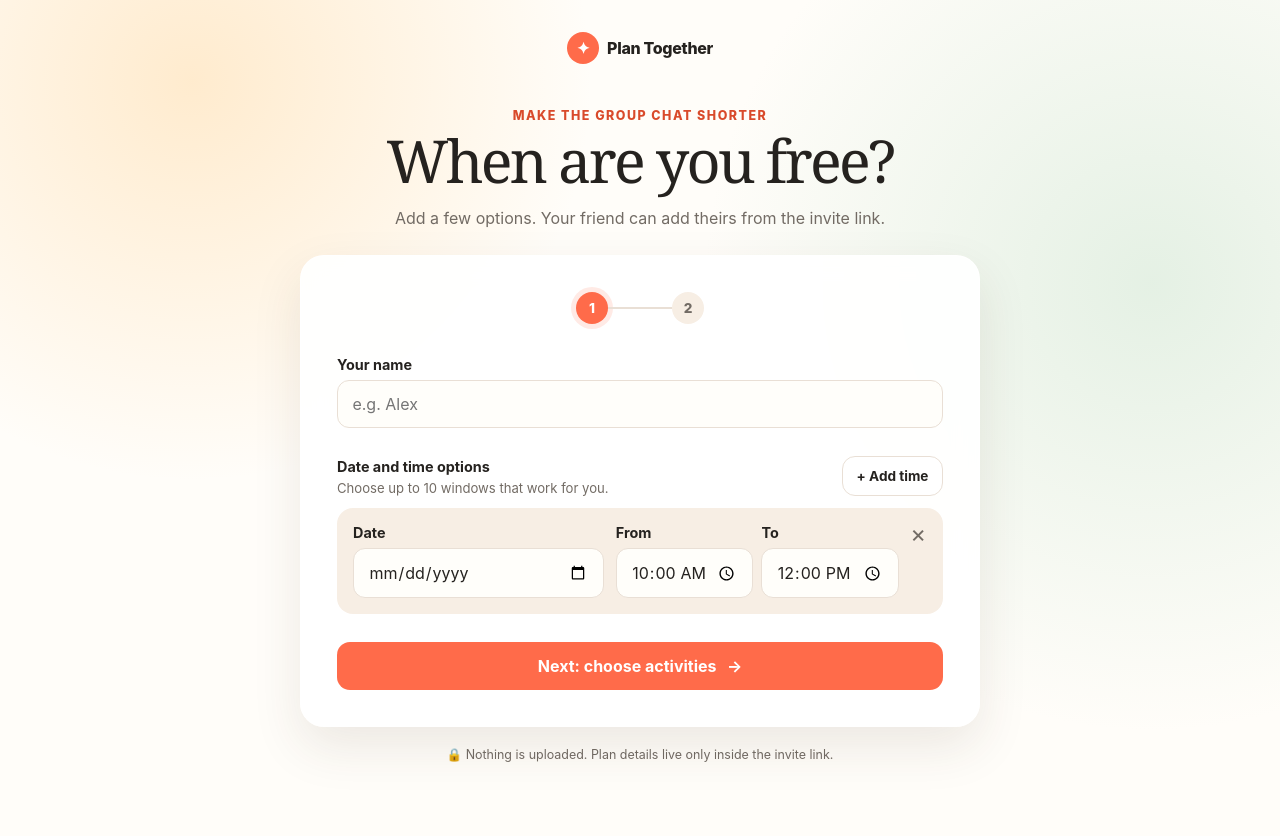
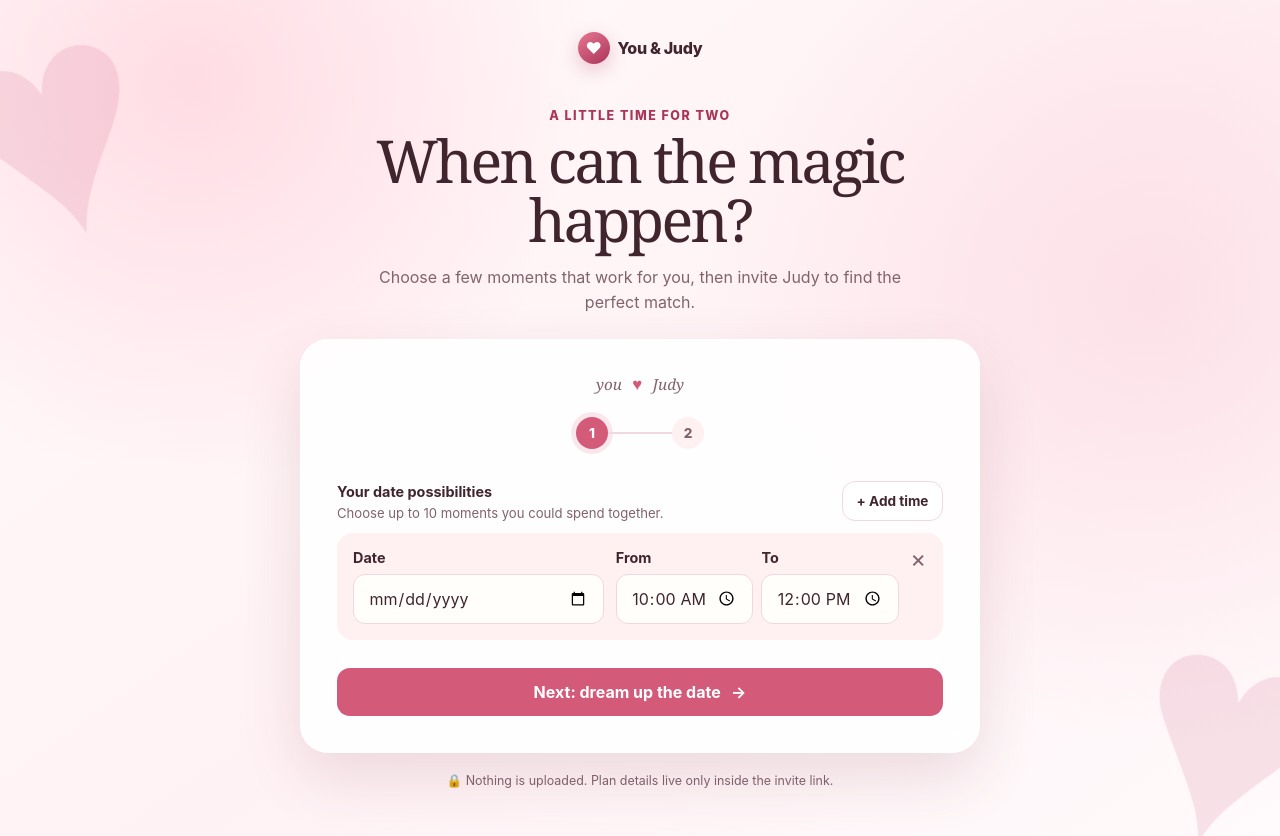
Before and after one commit to penglongzhaochina/plan-together, a website with bundled scripts: page index.html in a window 1280 px wide. Before the commit the page ends 810 px from the top, so only its background shows below. Built offline with nearby package versions, Linux system fonts and the light colour scheme.

Commit message:
Personalize date planner for Judy
Co-authored-by: Copilot <223556219+Copilot@users.noreply.github.com>

```diff
--- a/index.html
+++ b/index.html
@@ -4,23 +4,28 @@
     <meta charset="UTF-8">
     <meta name="viewport" content="width=device-width, initial-scale=1.0">
     <meta name="robots" content="noindex, nofollow">
-    <meta name="theme-color" content="#ff6b4a">
-    <title>Plan Together - Availability</title>
+    <meta name="theme-color" content="#c84b6f">
+    <title>You &amp; Judy - Pick a Time</title>
     <link rel="stylesheet" href="styles.css">
   </head>
   <body>
     <main class="shell">
       <header class="hero">
-        <a class="brand" href="index.html" aria-label="Plan Together home">
-          <span class="brand-mark" aria-hidden="true">✦</span>
-          Plan Together
+        <a class="brand" href="index.html" aria-label="You and Judy date planner home">
+          <span class="brand-mark" aria-hidden="true">♥</span>
+          You &amp; Judy
         </a>
-        <p class="eyebrow">Make the group chat shorter</p>
-        <h1>When are you free?</h1>
-        <p class="intro">Add a few options. Your friend can add theirs from the invite link.</p>
+        <p class="eyebrow">A little time for two</p>
+        <h1>When can the magic happen?</h1>
+        <p class="intro">Choose a few moments that work for you, then invite Judy to find the perfect match.</p>
       </header>
 
       <section class="card" aria-labelledby="availability-heading">
+        <div class="love-note" aria-hidden="true">
+          <span>you</span>
+          <b>♥</b>
+          <span>Judy</span>
+        </div>
         <div class="progress" aria-label="Step 1 of 2">
           <span class="progress-step active">1</span>
           <span class="progress-line"></span>
@@ -30,16 +35,11 @@
 
         <form id="availability-form">
           <h2 id="availability-heading" class="sr-only">Your availability</h2>
-          <label class="field">
-            <span>Your name</span>
-            <input id="participant-name" name="participantName" type="text" maxlength="40"
-              autocomplete="name" placeholder="e.g. Alex" required>
-          </label>
 
           <div class="section-heading">
             <div>
-              <span class="label">Date and time options</span>
-              <p>Choose up to 10 windows that work for you.</p>
+              <span class="label">Your date possibilities</span>
+              <p>Choose up to 10 moments you could spend together.</p>
             </div>
             <button id="add-slot" class="button secondary compact" type="button">+ Add time</button>
           </div>
@@ -48,7 +48,7 @@
           <p id="form-error" class="error" role="alert" hidden></p>
 
           <button class="button primary full" type="submit">
-            Next: choose activities
+            Next: dream up the date
             <span aria-hidden="true">→</span>
           </button>
         </form>
--- a/scripts/index.js
+++ b/scripts/index.js
@@ -11,7 +11,6 @@ const slotTemplate = document.querySelector("#slot-template");
 const addSlotButton = document.querySelector("#add-slot");
 const error = document.querySelector("#form-error");
 const inviteBanner = document.querySelector("#invite-banner");
-const nameInput = document.querySelector("#participant-name");
 
 const sharedPlan = parsePlanFromHash(window.location.hash);
 const plan = sharedPlan ?? createEmptyPlan();
@@ -20,7 +19,9 @@ sessionStorage.setItem(PLAN_KEY, JSON.stringify(plan));
 
 if (sharedPlan) {
   const count = plan.responses.length;
-  inviteBanner.textContent = `${count} ${count === 1 ? "person has" : "people have"} already responded. Add your choices, then send the new link back to the group.`;
+  inviteBanner.textContent = count === 1
+    ? "Your invitation has arrived, Judy. Add the moments that work for you."
+    : "You and Judy have both shared choices. Add another response only if you want to update the plan.";
   inviteBanner.hidden = false;
 } else if (window.location.hash) {
   showError("This invite link is incomplete or invalid. You can start a new plan below.");
@@ -71,13 +72,6 @@ form.addEventListener("submit", (event) => {
     return;
   }
 
-  const participantName = nameInput.value.trim();
-  if (!participantName) {
-    showError("Enter your name before continuing.");
-    nameInput.focus();
-    return;
-  }
-
   const availability = [...slots.querySelectorAll(".slot")].map((slot) => ({
     date: slot.querySelector('[name="date"]').value,
     startTime: slot.querySelector('[name="startTime"]').value,
@@ -92,7 +86,7 @@ form.addEventListener("submit", (event) => {
 
   const draft = {
     id: crypto.randomUUID(),
-    name: participantName,
+    name: plan.responses.length === 0 ? "You" : "Judy",
     availability,
     activities: [],
     note: "",
--- a/styles.css
+++ b/styles.css
@@ -1,15 +1,15 @@
 :root {
   color-scheme: light;
-  --ink: #25221f;
-  --muted: #726b64;
-  --paper: #fffdf9;
+  --ink: #40252f;
+  --muted: #80636d;
+  --paper: #fff8f9;
   --surface: #ffffff;
-  --peach: #ff6b4a;
-  --peach-dark: #d94a2b;
-  --cream: #f7eee4;
-  --sage: #dce9dc;
-  --line: #e9dfd5;
-  --shadow: 0 20px 50px rgb(70 49 31 / 10%);
+  --peach: #d45a7a;
+  --peach-dark: #a93658;
+  --cream: #fff0f2;
+  --sage: #f4dfe5;
+  --line: #efd8df;
+  --shadow: 0 24px 60px rgb(121 48 70 / 14%);
   font-family: Inter, ui-rounded, "SF Pro Rounded", "Segoe UI", sans-serif;
 }
 
@@ -18,13 +18,39 @@
 }
 
 body {
+  position: relative;
   min-height: 100vh;
   margin: 0;
   color: var(--ink);
   background:
-    radial-gradient(circle at 15% 10%, rgb(255 202 126 / 35%), transparent 25rem),
-    radial-gradient(circle at 90% 35%, rgb(189 222 197 / 40%), transparent 28rem),
+    radial-gradient(circle at 15% 10%, rgb(255 187 204 / 46%), transparent 25rem),
+    radial-gradient(circle at 90% 35%, rgb(250 211 221 / 58%), transparent 28rem),
+    linear-gradient(145deg, #fffafa, #fff2f5 55%, #fffafb),
     var(--paper);
+}
+
+body::before,
+body::after {
+  position: fixed;
+  z-index: -1;
+  color: rgb(200 75 111 / 14%);
+  font-family: Georgia, "Times New Roman", serif;
+  font-size: clamp(9rem, 28vw, 20rem);
+  line-height: 1;
+  content: "♥";
+  pointer-events: none;
+}
+
+body::before {
+  top: -3rem;
+  left: -3rem;
+  transform: rotate(-18deg);
+}
+
+body::after {
+  right: -3rem;
+  bottom: -5rem;
+  transform: rotate(16deg);
 }
 
 button,
@@ -66,8 +92,9 @@ button,
   width: 2rem;
   height: 2rem;
   color: white;
-  background: var(--peach);
+  background: linear-gradient(145deg, #e87592, var(--peach-dark));
   border-radius: 50%;
+  box-shadow: 0 6px 18px rgb(169 54 88 / 25%);
   place-items: center;
 }
 
@@ -98,11 +125,29 @@ h1 {
 
 .card {
   padding: clamp(1.25rem, 5vw, 2.25rem);
-  background: rgb(255 255 255 / 92%);
-  border: 1px solid rgb(255 255 255 / 80%);
-  border-radius: 24px;
+  background: rgb(255 255 255 / 88%);
+  border: 1px solid rgb(255 255 255 / 92%);
+  border-radius: 28px;
   box-shadow: var(--shadow);
   backdrop-filter: blur(12px);
+}
+
+.love-note {
+  display: flex;
+  gap: 0.65rem;
+  align-items: center;
+  justify-content: center;
+  margin: -0.25rem 0 1.4rem;
+  color: var(--muted);
+  font-family: Georgia, "Times New Roman", serif;
+  font-size: 0.95rem;
+  font-style: italic;
+}
+
+.love-note b {
+  color: var(--peach);
+  font-size: 1.05rem;
+  font-style: normal;
 }
 
 .progress {
@@ -127,11 +172,11 @@ h1 {
 .progress-step.active {
   color: white;
   background: var(--peach);
-  box-shadow: 0 0 0 5px rgb(255 107 74 / 14%);
+  box-shadow: 0 0 0 5px rgb(212 90 122 / 14%);
 }
 
 .progress-step.complete {
-  color: #355a42;
+  color: var(--peach-dark);
   background: var(--sage);
 }
 
@@ -176,7 +221,7 @@ textarea {
 input:focus,
 textarea:focus {
   border-color: var(--peach);
-  box-shadow: 0 0 0 3px rgb(255 107 74 / 14%);
+  box-shadow: 0 0 0 3px rgb(212 90 122 / 14%);
 }
 
 textarea {
@@ -301,7 +346,7 @@ textarea {
 .invite-banner {
   margin-bottom: 1.25rem;
   padding: 0.85rem 1rem;
-  color: #355a42;
+  color: #73334a;
   background: var(--sage);
   border-radius: 12px;
   font-size: 0.9rem;
@@ -372,13 +417,13 @@ textarea {
 }
 
 .activity-option input:checked + .activity-content {
-  background: #fff0e9;
+  background: #ffe8ee;
   border-color: var(--peach);
   transform: translateY(-1px);
 }
 
 .activity-option input:focus-visible + .activity-content {
-  outline: 3px solid rgb(255 107 74 / 25%);
+  outline: 3px solid rgb(212 90 122 / 25%);
   outline-offset: 2px;
 }
 
@@ -395,7 +440,7 @@ textarea {
   width: 3.5rem;
   height: 3.5rem;
   margin: -0.25rem auto 1rem;
-  color: #355a42;
+  color: var(--peach-dark);
   background: var(--sage);
   border-radius: 50%;
   font-size: 1.5rem;
@@ -441,8 +486,8 @@ textarea {
   margin-top: 1.25rem;
   padding: 1rem;
   text-align: left;
-  background: #f6faf5;
-  border: 1px solid #d6e4d6;
+  background: #fff7f9;
+  border: 1px solid #f0d5de;
   border-radius: 16px;
 }
 
```
Also changed, not shown: activities.html (+21 -16 lines), scripts/activities.js (+17 -7 lines).
